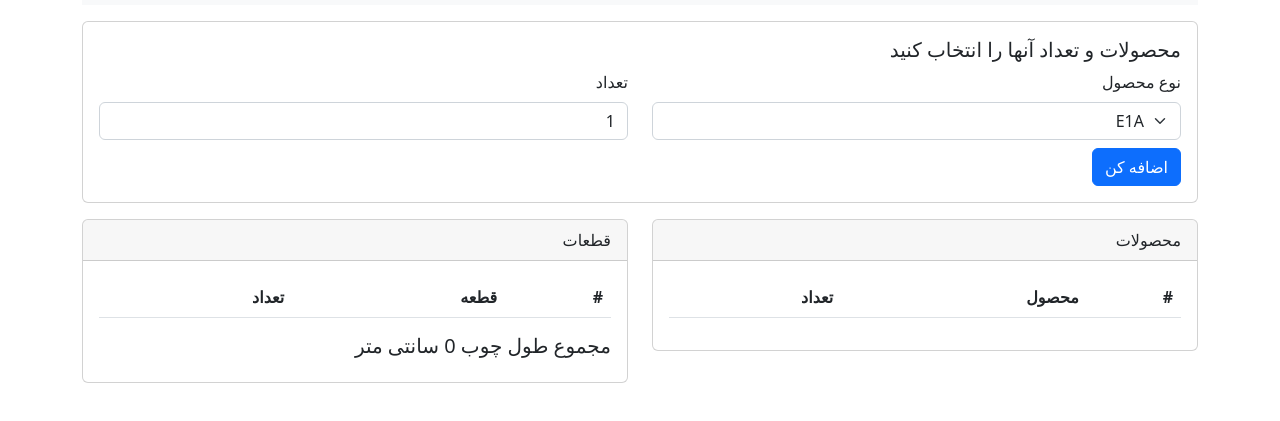
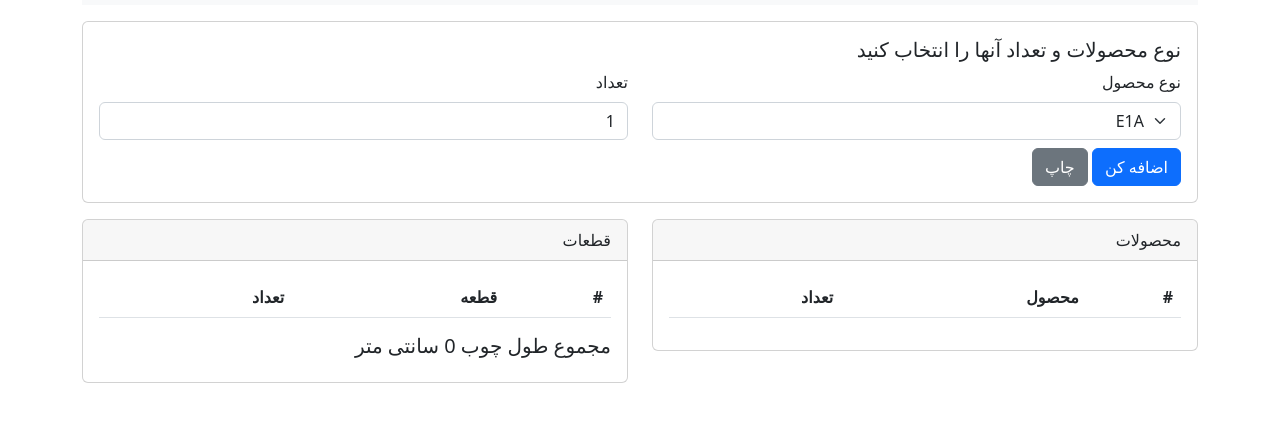
Before and after one commit to sahandbabali/karmacalculator, a plain HTML site: page index.html in a window 1280 px wide. Shown: the part 51-472 px from the top of the page. Drawn offline with nearby package versions, Linux system fonts and the light colour scheme.

Commit message:
print button added

```diff
--- a/index.html
+++ b/index.html
@@ -24,7 +24,7 @@
             <div class="card mb-3">
 
                   <div class="card-body">
-                        <h5 class="card-title">محصولات و تعداد آنها را انتخاب کنید</h5>
+                        <h5 class="card-title">نوع محصولات و تعداد آنها را انتخاب کنید</h5>
 
                         <form action="#">
                               <div class="row">
@@ -92,6 +92,9 @@
 
                               </div>
                               <button id="addbutton" type="submit" class="btn btn-primary mt-2">اضافه کن</button>
+                              <button onclick="window.print();return false;" id="printkon"
+                                    class="btn btn-secondary mt-2">چاپ</button>
+
                         </form>
 
 
```
